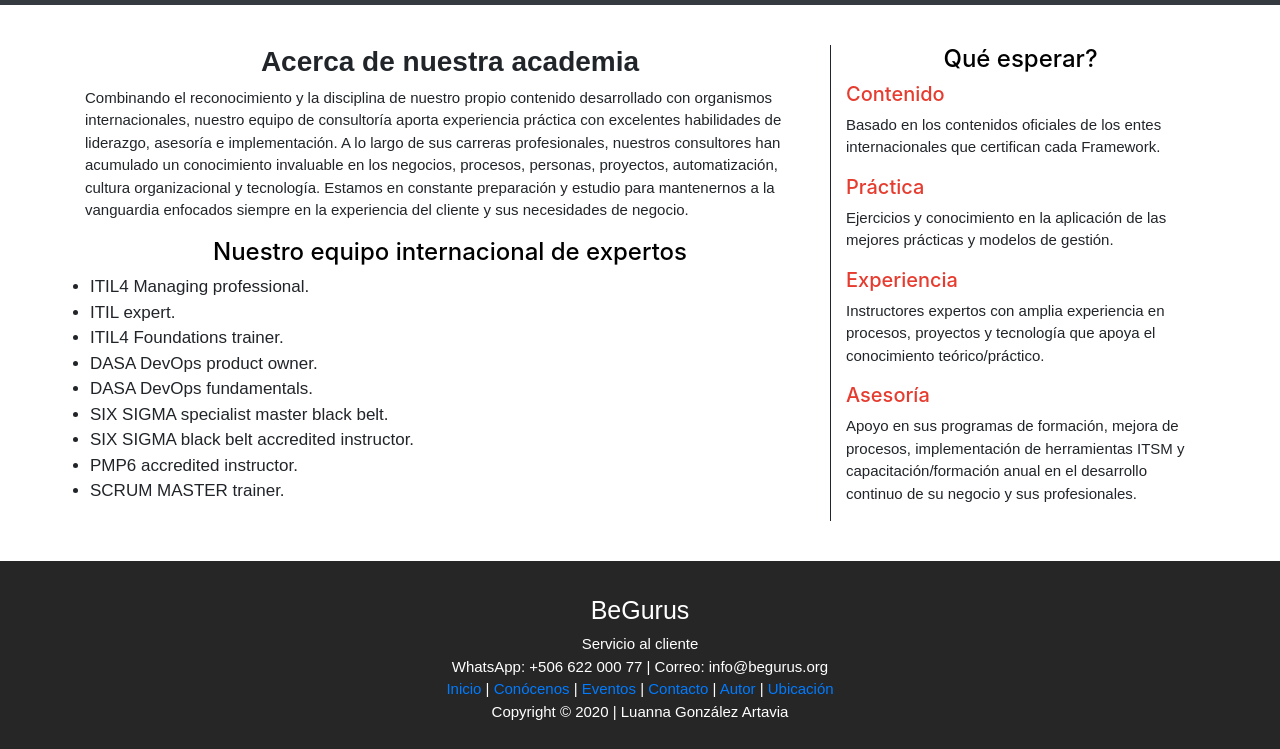
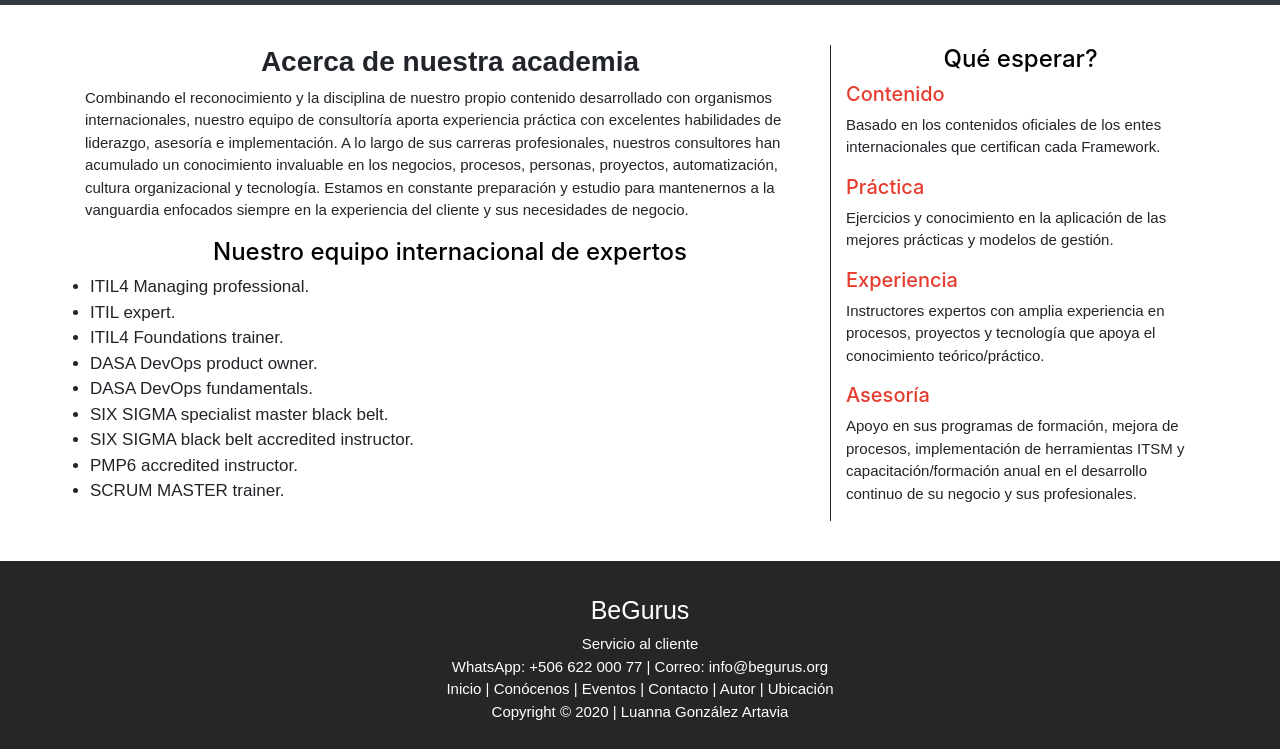
Before and after one commit to luannag/ProyectoConocenos, a plain HTML site: page index.html in a window 1280 px wide. Shown: the part 98-847 px from the top of the page. Drawn offline with nearby package versions, Linux system fonts and the light colour scheme.

Commit message:
Update styleConocenos.css

```diff
--- a/styleConocenos.css
+++ b/styleConocenos.css
@@ -92,6 +92,9 @@ margin-bottom: 40px;
 	font-size: 15px;
 }
 
+#Pie a{
+	color: white;
+}
 
 .panel{
 display: none;
```
